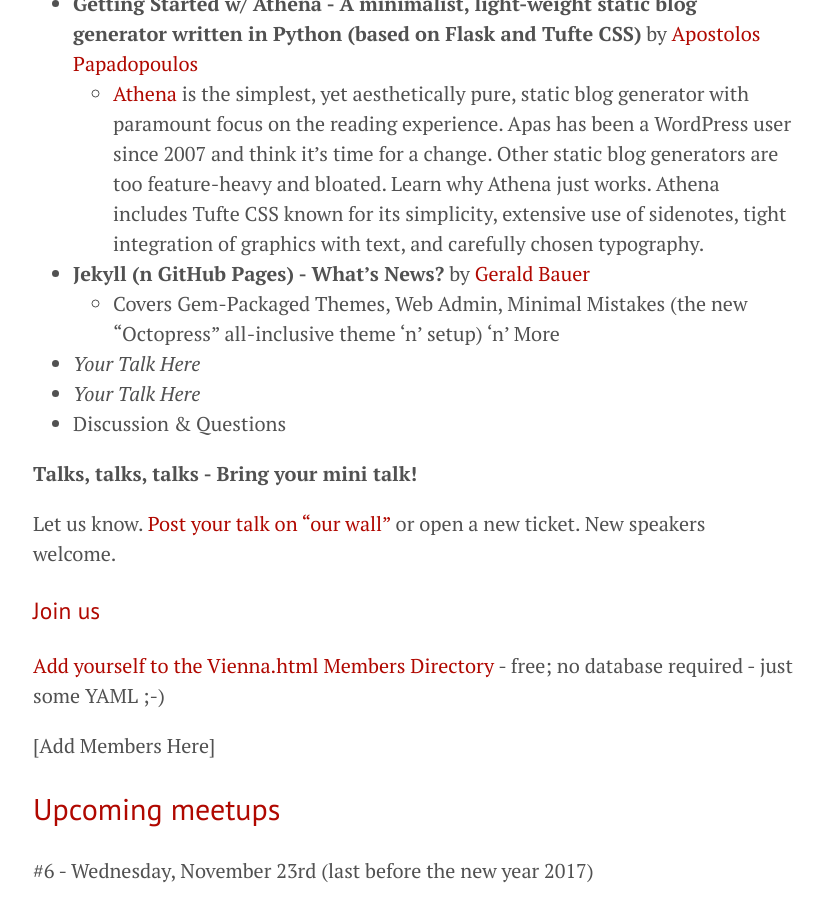
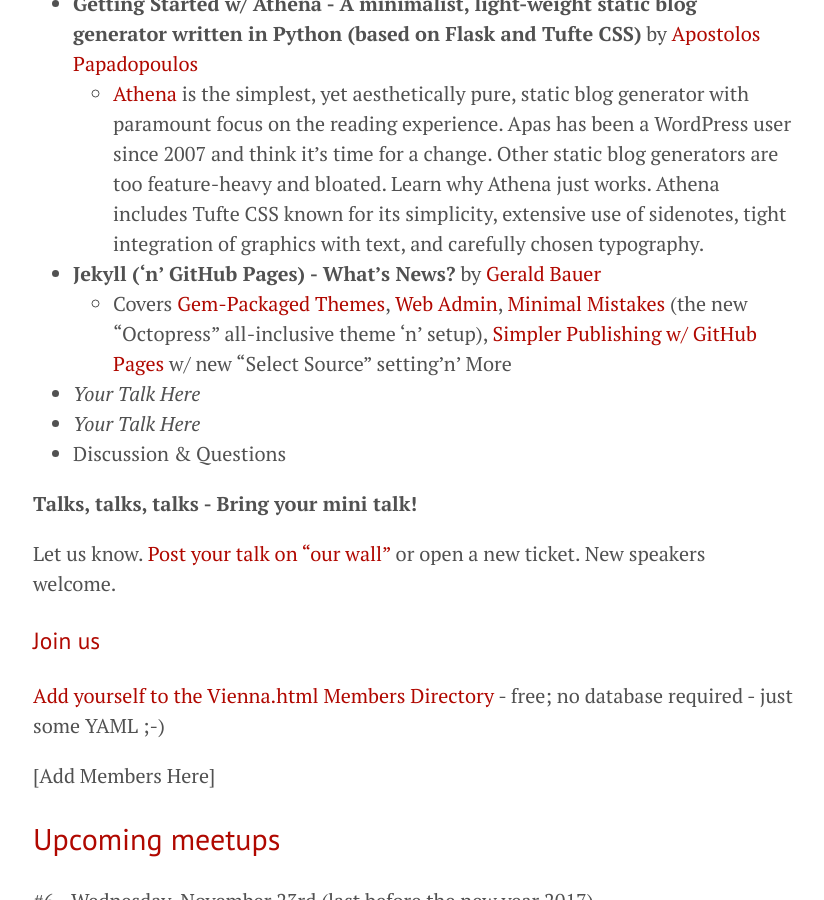
Before and after one commit to goodbyeaustria/archive, a Jekyll site: the page built from index.md, in a window 1280 px wide and 900 px high, scrolled down 1182 px. Shown: the whole window, without its empty margins (227-1051 px from the left). Built offline with Jekyll 4.4.1, drawn with Linux system fonts in a browser that asks for light colours.

Commit message:
Update index.md

```diff
--- a/index.md
+++ b/index.md
@@ -33,8 +33,8 @@
 
 - **Getting Started w/ Athena - A minimalist, light-weight static blog generator written in Python (based on Flask and Tufte CSS)** by [Apostolos Papadopoulos](https://github.com/apas)
     - [Athena](https://github.com/apas/athena) is the simplest, yet aesthetically pure, static blog generator with paramount focus on the reading experience. Apas has been a WordPress user since 2007 and think it's time for a change. Other static blog generators are too feature-heavy and bloated. Learn why Athena just works. Athena includes Tufte CSS known for its simplicity, extensive use of sidenotes, tight integration of graphics with text, and carefully chosen typography.
-- **Jekyll (n GitHub Pages) - What's News?** by [Gerald Bauer](https://github.com/geraldb)
-    - Covers Gem-Packaged Themes, Web Admin, Minimal Mistakes (the new "Octopress" all-inclusive theme 'n' setup) 'n' More
+- **Jekyll ('n' GitHub Pages) - What's News?** by [Gerald Bauer](https://github.com/geraldb)
+    - Covers [Gem-Packaged Themes](http://jekyllrb.com/docs/themes/), [Web Admin](https://github.com/jekyll/jekyll-admin), [Minimal Mistakes](https://mmistakes.github.io/minimal-mistakes/) (the new "Octopress" all-inclusive theme 'n' setup), [Simpler Publishing w/ GitHub Pages](https://github.com/blog/2228-simpler-github-pages-publishing) w/ new "Select Source" setting'n' More
 - _Your Talk Here_
 - _Your Talk Here_
 - Discussion & Questions
```
